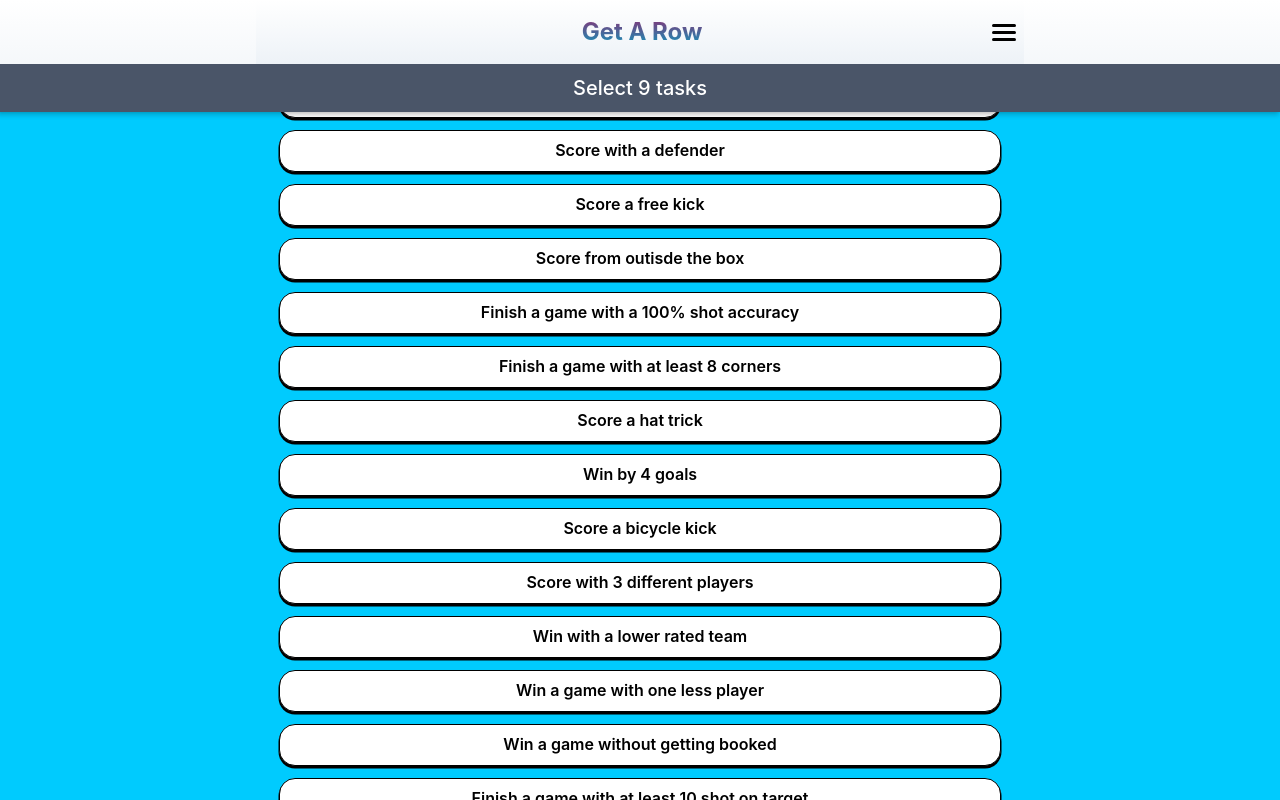
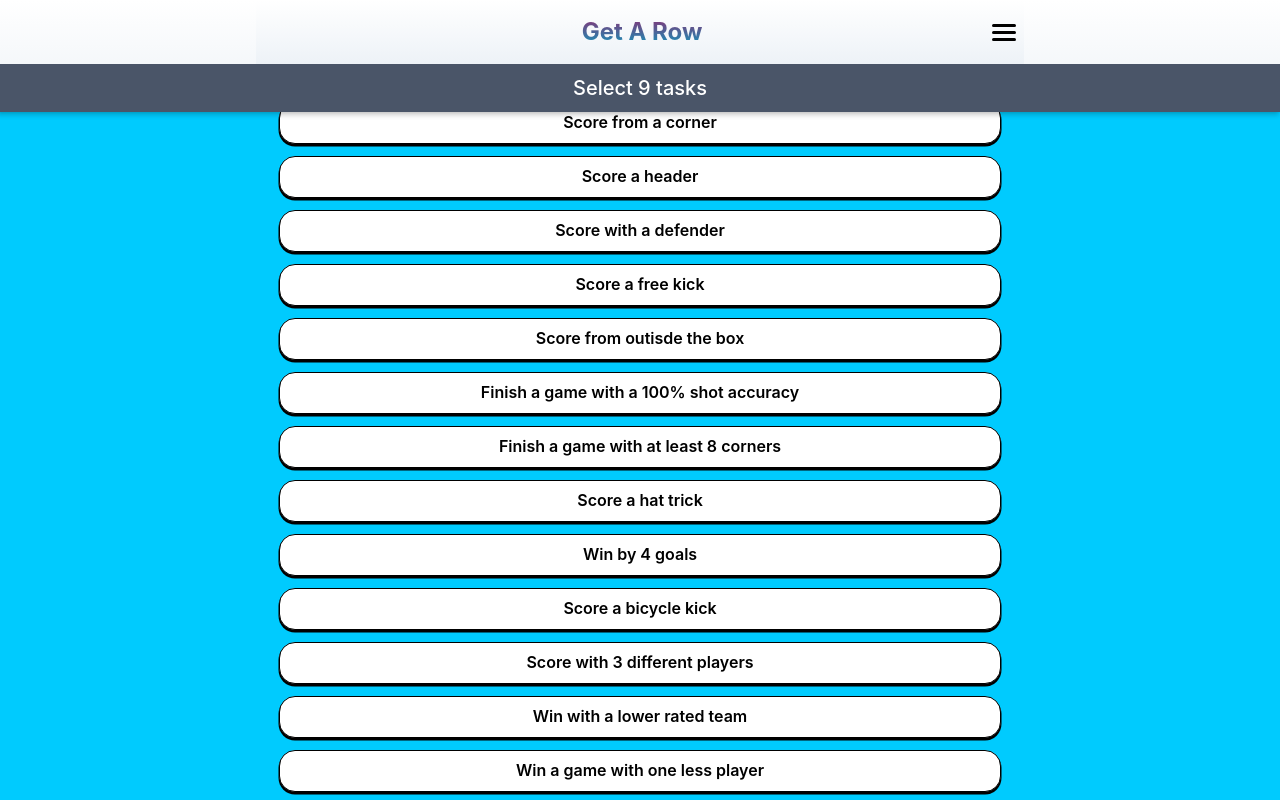
Before and after one commit to felix-odenhall/get-a-row, a React (Create React App) app: page / in a window 1280 px wide. Both pictures are taken after typing "Sample" into the empty fields and a click on the button "Add name". Shown: the top 800 px of the page. Built offline with nearby package versions, Linux system fonts and the light colour scheme.

Commit message:
updating margin

```diff
--- a/src/components/SelectTasks/SelectTasks.tsx
+++ b/src/components/SelectTasks/SelectTasks.tsx
@@ -48,7 +48,7 @@ export const SelectTasks = () => {
       <UnorderedList
         listStyleType="none"
         mx="auto"
-        mt="4"
+        mt="24"
         mb="10"
         justifyContent="center"
         px="1"
```
